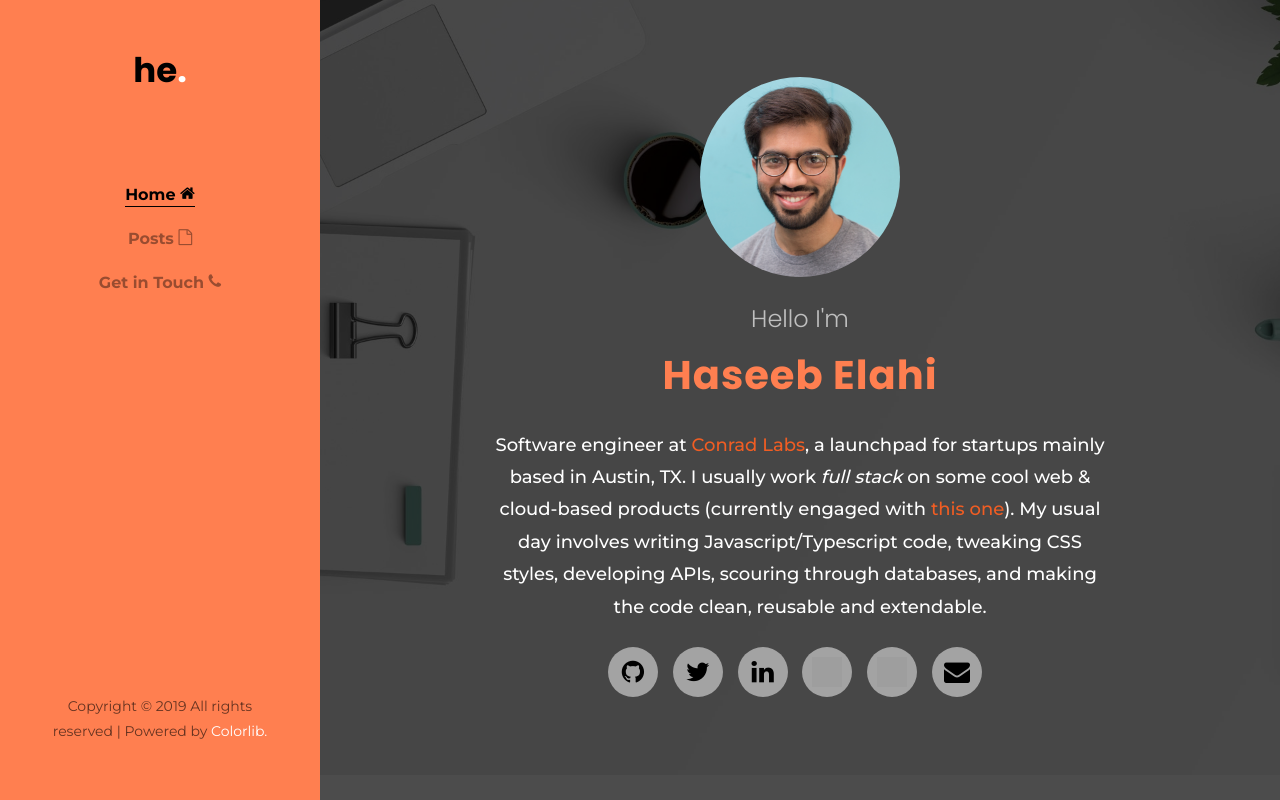
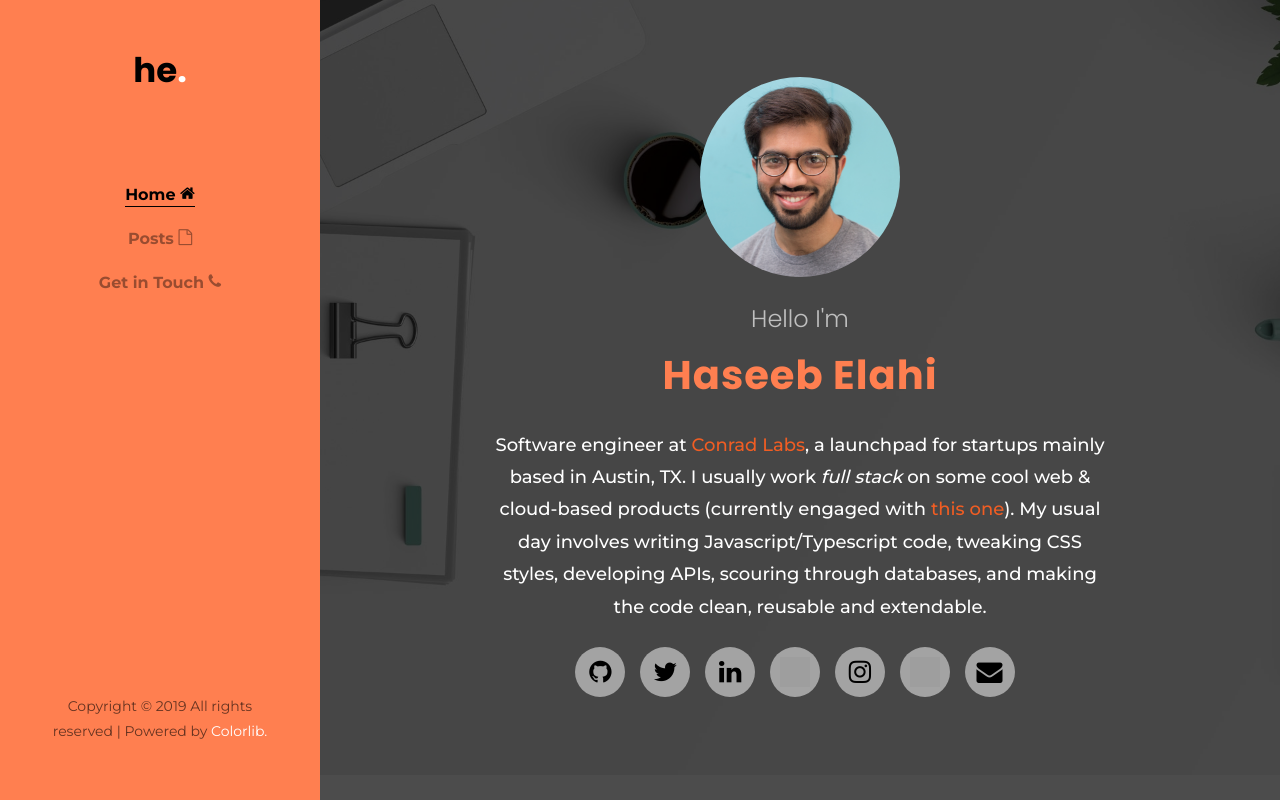
Before and after one commit to haseebelahi/haseebelahi.github.io, a plain HTML site: page index.html in a window 1280 px wide. Shown: the top 800 px of the page. Drawn offline with Linux system fonts and the light colour scheme; grey boxes are pictures that could not be loaded; files whose address does not match are found by name.

Commit message:
Add instagram icon & link

```diff
--- a/index.html
+++ b/index.html
@@ -112,6 +112,8 @@
 											alt="haseeb's DEV Profile" height="30" width="30">
 									</a>
 								</li>
+								<li class="ftco-animate"><a href="https://www.instagram.com/haseebelahi/"
+									target="_blank"><span class="icon-instagram"></span></a></li>
 								<li class="ftco-animate">
 									<a href="http://m.me/haseebelaahi" target="_blank">
 										<img class="custom-icon" src="https://user-images.githubusercontent.com/1915993/32196425-b3e7e484-bdd1-11e7-92ef-b65c5eb8b307.png" alt="haseeb's Messenger" height="30" width="30">
```
